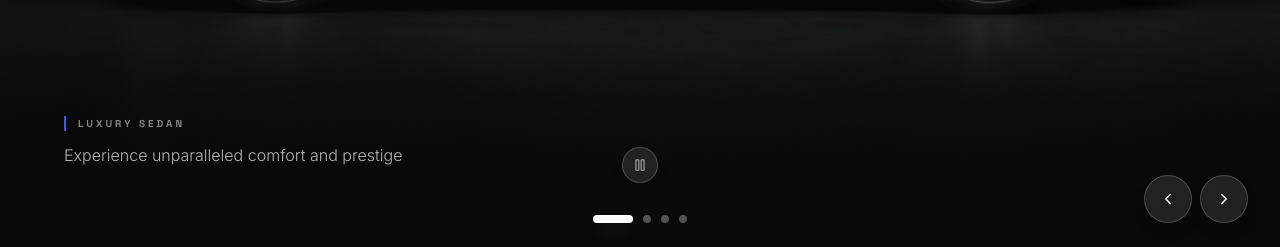
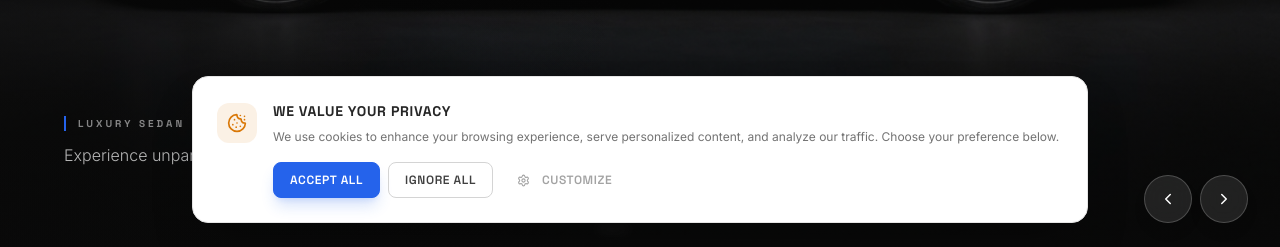
Before and after one commit to salahuddingfx/Car-Rental-client, a React (Vite) app: page / in a window 1280 px wide. Shown: the part 553-800 px from the top of the page. Built offline with nearby package versions, Linux system fonts and the light colour scheme.

Commit message:
feat: add CookieConsent component to MainLayout

```diff
--- a/src/components/layout/MainLayout.tsx
+++ b/src/components/layout/MainLayout.tsx
@@ -3,6 +3,7 @@ import { Navbar } from './Navbar';
 import { Footer } from './Footer';
 import { ScrollToTopButton } from '../ScrollToTopButton';
 import { ToastContainer } from '../ui/Toast';
+import { CookieConsent } from '../ui/CookieConsent';
 
 export const MainLayout = () => {
   return (
@@ -14,6 +15,7 @@ export const MainLayout = () => {
       <Footer />
       <ScrollToTopButton />
       <ToastContainer />
+      <CookieConsent />
     </div>
   );
 };
```
